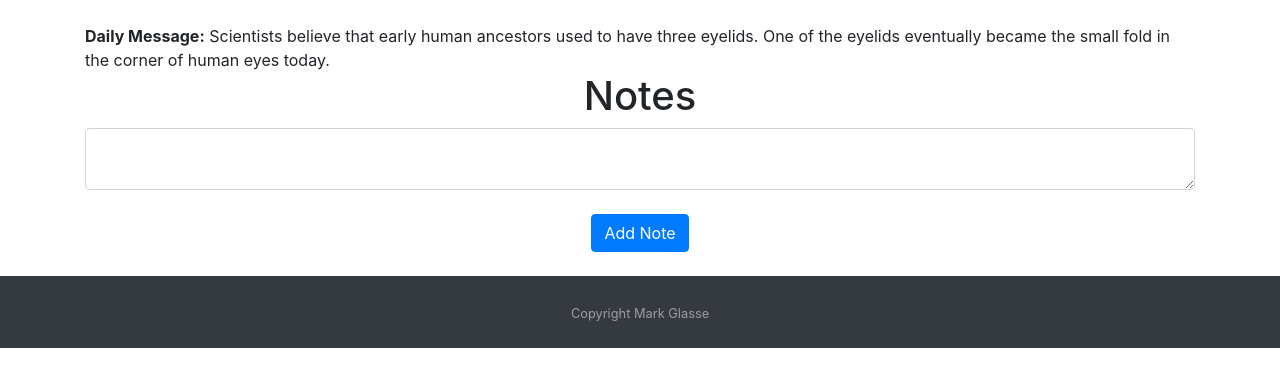
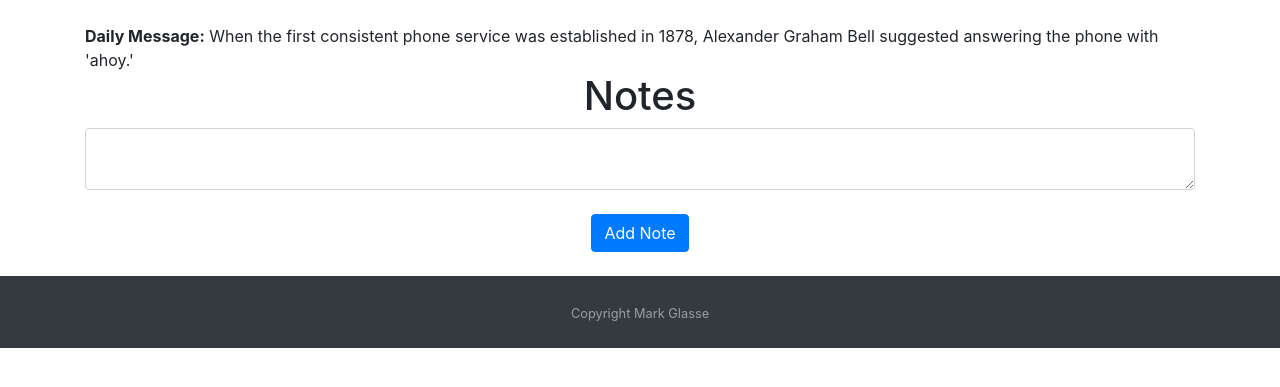
Before and after one commit to Nabsatang02/SHOPPING-SITE, a Flask app: page / in a window 1280 px wide. Shown: the part 56-443 px from the top of the page. Run offline with Flask 3, Linux system fonts and the light colour scheme.

Commit message:
Update MOTD

```diff
--- a/website/templates/home.html
+++ b/website/templates/home.html
@@ -13,13 +13,18 @@
       return Math.floor(Math.random() * (max - min + 1) + min)
     }
 
-    var today = randomIntFromInterval(1, 5)
+    var today = randomIntFromInterval(1, 10)
 
     msg[1] = "There are no seagulls in Hawaii";
     msg[2] = "Feral pigs ate and completely destroyed $22,000 worth of cocaine that had been hidden in an Italian forest.";
     msg[3] = "Scientists believe that early human ancestors used to have three eyelids. One of the eyelids eventually became the small fold in the corner of human eyes today.";
     msg[4] = "Capitonyms are words which change their meaning if the first letter is capitalized. For example: Turkey (the country) and turkey (the bird).";
     msg[5] = "Killing a dolphin in ancient Greece was considered sacrilegious and was punishable by death.";
+    msg[6] = "When the first consistent phone service was established in 1878, Alexander Graham Bell suggested answering the phone with 'ahoy.'";
+    msg[7] = "Leonardo Da Vinci's 'Mona Lisa' has her own mailbox at the Louvre because of all the love letters she receives.";
+    msg[8] = "Riding or sitting on a sea turtle in the United States is a 3rd degree felony.";
+    msg[9] = "Listening to your favorite music for just 15 minutes a day lowers stress levels, anxiety, sadness, and a depressed mood.";
+    msg[10] = "Even though dragonflies have six legs, they cannot walk.";
 
     function writeMessage() {
     document.write(msg[today]);
```
